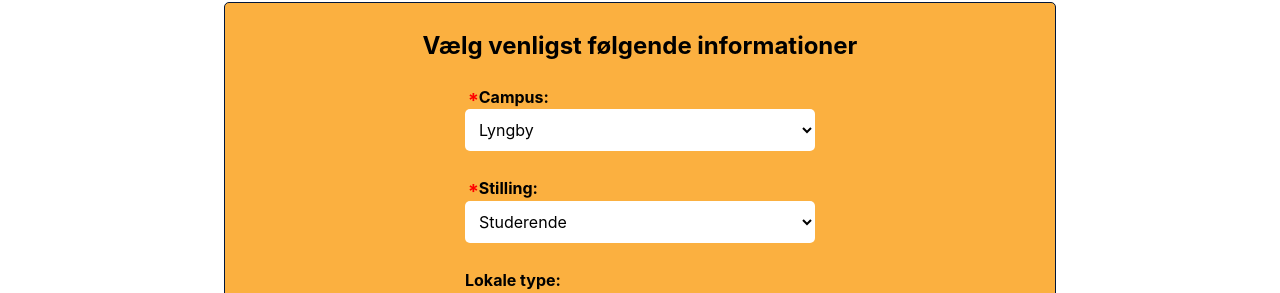
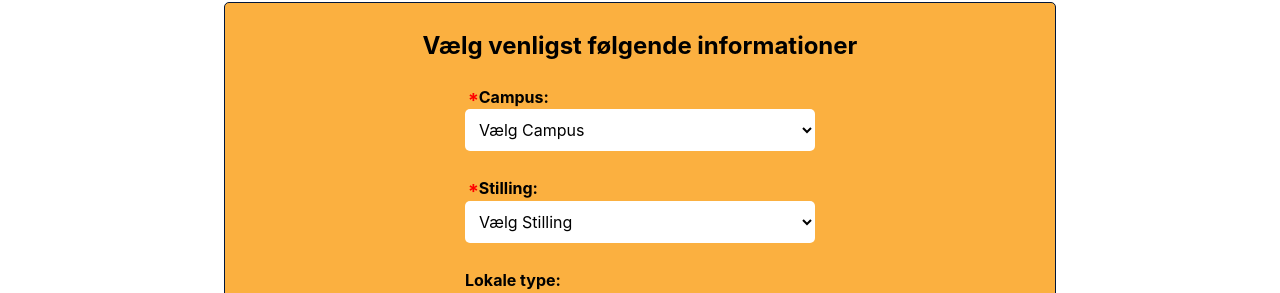
Before and after one commit to Christinaklub/cph-booking, a Next.js app: page /booking in a window 1280 px wide. Shown: the part 122-415 px from the top of the page. Built offline with nearby package versions, Linux system fonts and the light colour scheme.

Commit message:
rettelser

```diff
--- a/src/components/molecules/SelectInfo.jsx
+++ b/src/components/molecules/SelectInfo.jsx
@@ -40,6 +40,7 @@ function SelectInfo(props) {
             <span className={classes.required}>*</span>Campus:
           </label>
           <select id="campus" className={classes.dropdown} value={contextValue.campus} onChange={handleChangeCampus}>
+          <option value="" disabled selected hidden>Vælg Campus</option>
             <option value="Lyngby">Lyngby</option>
             <option value="Søerne">Søerne</option>
             <option value="City">City</option>
@@ -51,6 +52,7 @@ function SelectInfo(props) {
                 <span className={classes.required}> *</span>Stilling:
               </label>
               <select id="stilling" className={classes.dropdown} value={contextValue.stilling} onChange={handleChangeStilling}>
+              <option value="" disabled selected hidden>Vælg Stilling</option>
                 <option value="studerende">Studerende</option>
                 <option value="undervisere">Undervisere</option>
               </select>
```
